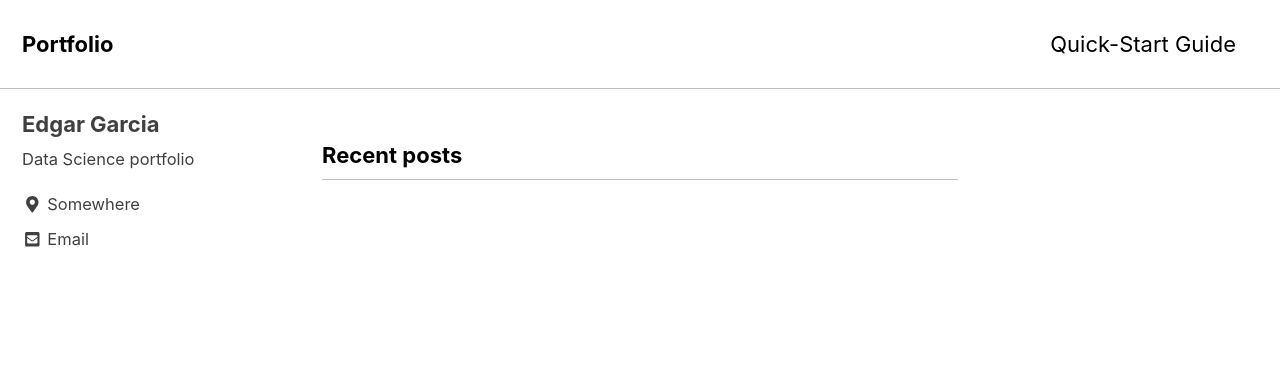
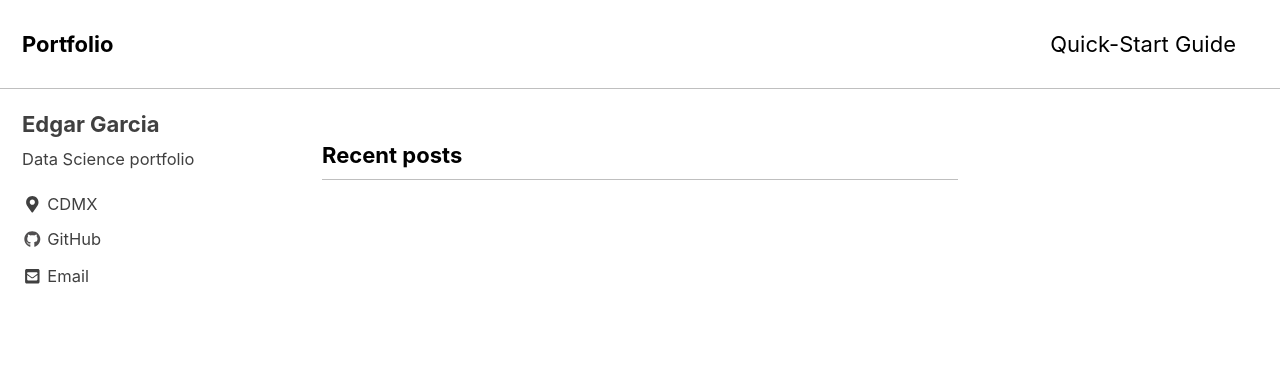
Before and after one commit to Edgarciah/Edgarciah.github.io, a Jekyll site: the page built from index.html, in a window 1280 px wide. Shown: the top 388 px of the page. Built offline with Jekyll 4.4.1, drawn with Linux system fonts in a browser that asks for light colours; cached includes are drawn as plain includes; the list of posts is cut into pages by our own code.

Commit message:
Update _config.yml

```diff
--- a/_config.yml
+++ b/_config.yml
@@ -109,7 +109,7 @@ author:
   name             : "Edgar Garcia"
   avatar           : # path of avatar image, e.g. "/assets/images/bio-photo.jpg"
   bio              : "Data Science portfolio"
-  location         : "Somewhere"
+  location         : "CDMX"
   email            : "edgarcia@engineer.com"
   links:
     - label: "Email"
@@ -126,7 +126,7 @@ author:
       # url: "https://facebook.com/"
     - label: "GitHub"
       icon: "fab fa-fw fa-github"
-      # url: "https://github.com/"
+      url: "https://github.com/Edgarciah?tab=repositories"
     - label: "Instagram"
       icon: "fab fa-fw fa-instagram"
       # url: "https://instagram.com/"
```
